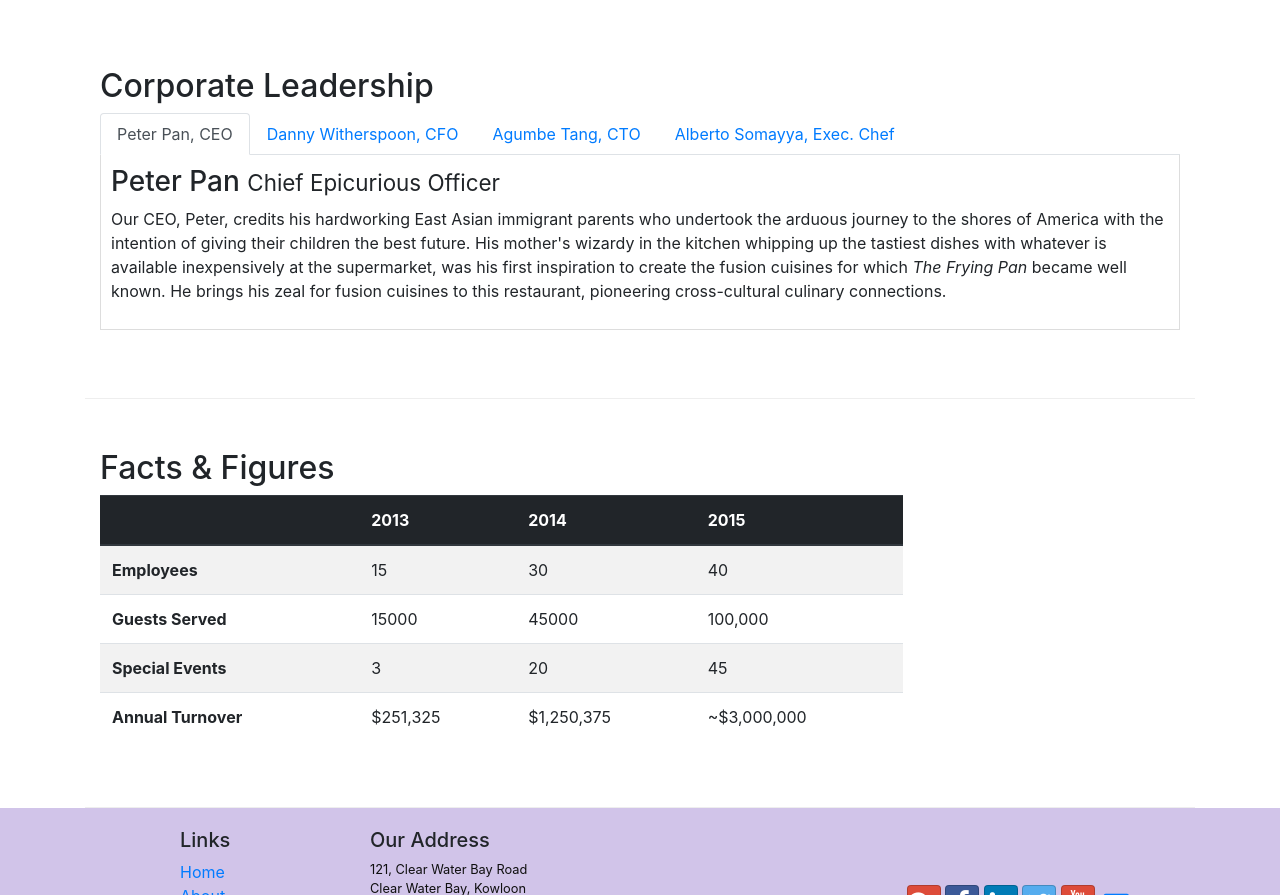
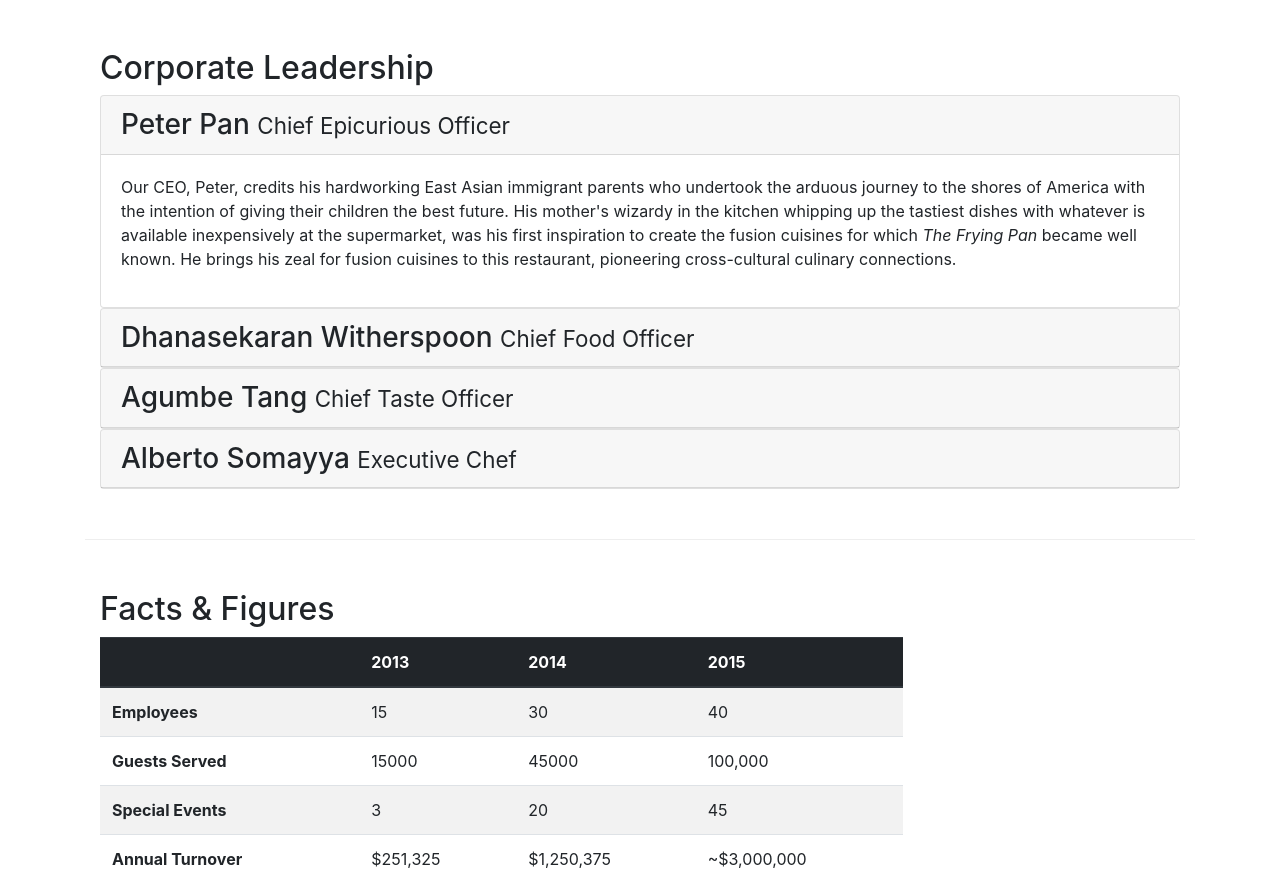
Before and after one commit to KavyaRi/conFusion, a website: page aboutus.html in a window 1280 px wide. Shown: the part 978-1873 px from the top of the page. Drawn offline with nearby package versions, Linux system fonts and the light colour scheme.

Commit message:
Accordion

```diff
--- a/aboutus.html
+++ b/aboutus.html
@@ -90,7 +90,7 @@
         <div class = "row row-content align-items-center">
             <div class = "col-sm-12">
                 <h2>Corporate Leadership</h2>
-                <ul class="nav nav-tabs">
+                <!--<ul class="nav nav-tabs">
                     <li class="nav-item">
                       <a class="nav-link active" href="#peter"
                         role="tab" data-toggle="tab">Peter Pan, CEO</a>
@@ -111,19 +111,69 @@
                 <div class="tab-content">
                     <div role="tabpanel" class="tab-pane fade show active" id="peter">
                         <h3>Peter Pan <small>Chief Epicurious Officer</small></h3>
-                        <p class = "d-none d-sm-block">Our CEO, Peter, credits his hardworking East Asian immigrant parents who undertook the arduous journey to the shores of America with the intention of giving their children the best future. His mother's wizardy in the kitchen whipping up the tastiest dishes with whatever is available inexpensively at the supermarket, was his first inspiration to create the fusion cuisines for which <em>The Frying Pan</em> became well known. He brings his zeal for fusion cuisines to this restaurant, pioneering cross-cultural culinary connections.</p>
+                        <p>Our CEO, Peter, credits his hardworking East Asian immigrant parents who undertook the arduous journey to the shores of America with the intention of giving their children the best future. His mother's wizardy in the kitchen whipping up the tastiest dishes with whatever is available inexpensively at the supermarket, was his first inspiration to create the fusion cuisines for which <em>The Frying Pan</em> became well known. He brings his zeal for fusion cuisines to this restaurant, pioneering cross-cultural culinary connections.</p>
                     </div>
-                    <div role="tabpanel" class="tab-pane fade" id="danny">
-                        <h3>Dhanasekaran Witherspoon <small>Chief Food Officer</small></h3>
-                        <p class = "d-none d-sm-block">Our CFO, Danny, as he is affectionately referred to by his colleagues, comes from a long established family tradition in farming and produce. His experiences growing up on a farm in the Australian outback gave him great appreciation for varieties of food sources. As he puts it in his own words, <em>Everything that runs, wins, and everything that stays, pays!</em></p>
+                    2
+                    3
+                    4
+                    similarly//
+                </div>-->
+                <div id="accordion">
+                    <div class="card">
+                        <div class="card-header" role="tab" id="peterhead">
+                            <h3 class="mb-0">
+                                <a data-toggle="collapse" data-target="#peter">
+                                    Peter Pan <small>Chief Epicurious Officer</small>
+                                </a>
+                            </h3>
+                        </div>
+                        <div class="collapse show" id="peter" data-parent="#accordion">
+                            <div class="card-body">
+                                <p class="d-none d-sm-block">Our CEO, Peter, credits his hardworking East Asian immigrant parents who undertook the arduous journey to the shores of America with the intention of giving their children the best future. His mother's wizardy in the kitchen whipping up the tastiest dishes with whatever is available inexpensively at the supermarket, was his first inspiration to create the fusion cuisines for which <em>The Frying Pan</em> became well known. He brings his zeal for fusion cuisines to this restaurant, pioneering cross-cultural culinary connections.</p>
+                            </div>
+                        </div>
                     </div>
-                    <div role="tabpanel" class="tab-pane fade" id="agumbe">
-                        <h3>Agumbe Tang <small>Chief Taste Officer</small></h3>
-                        <p class = "d-none d-sm-block">Blessed with the most discerning gustatory sense, Agumbe, our CTO, personally ensures that every dish that we serve meets his exacting tastes. Our chefs dread the tongue lashing that ensues if their dish does not meet his exacting standards. He lives by his motto, <em>You click only if you survive my lick.</em></p>
+                    <div class="card">
+                        <div class="card-header" role="tab" id="dannyhead">
+                            <h3 class="mb-0">
+                                <a data-toggle="collapse" data-target="#danny">
+                                    Dhanasekaran Witherspoon <small>Chief Food Officer</small>
+                                </a>
+                            </h3>
+                        </div>
+                        <div class="collapse" id="danny" data-parent="#accordion">
+                            <div class="card-body">
+                                <p class="d-none d-sm-block">Our CFO, Danny, as he is affectionately referred to by his colleagues, comes from a long established family tradition in farming and produce. His experiences growing up on a farm in the Australian outback gave him great appreciation for varieties of food sources. As he puts it in his own words, <em>Everything that runs, wins, and everything that stays, pays!</em></p>
+                            </div>
+                        </div>
                     </div>
-                    <div role="tabpanel" class="tab-pane fade" id="alberto">
-                        <h3>Alberto Somayya <small>Executive Chef</small></h3>
-                        <p class = "d-none d-sm-block">Award winning three-star Michelin chef with wide International experience having worked closely with whos-who in the culinary world, he specializes in creating mouthwatering Indo-Italian fusion experiences. He says, <em>Put together the cuisines from the two craziest cultures, and you get a winning hit! Amma Mia!</em></p>
+                    <div class="card">
+                        <div class="card-header" role="tab" id="agumbehead">
+                            <h3 class="mb-0">
+                                <a data-toggle="collapse" data-target="#agumbe">
+                                    Agumbe Tang <small>Chief Taste Officer</small>
+                                </a>
+                            </h3>
+                        </div>
+                        <div class="collapse" id="agumbe" data-parent="#accordion">
+                            <div class="card-body">
+                                <p class="d-none d-sm-block">Blessed with the most discerning gustatory sense, Agumbe, our CTO, personally ensures that every dish that we serve meets his exacting tastes. Our chefs dread the tongue lashing that ensues if their dish does not meet his exacting standards. He lives by his motto, <em>You click only if you survive my lick.</em></p>
+                            </div>
+                        </div>
+                    </div>
+                    <div class="card">
+                        <div class="card-header" role="tab" id="albertohead">
+                            <h3 class="mb-0">
+                                <a data-toggle="collapse" data-target="#alberto">
+                                    Alberto Somayya <small>Executive Chef</small>
+                                </a>
+                            </h3>
+                        </div>
+                        <div class="collapse" id="alberto" data-parent="#accordion">
+                            <div class="card-body">
+                                <p class="d-none d-sm-block">Award winning three-star Michelin chef with wide International experience having worked closely with whos-who in the culinary world, he specializes in creating mouthwatering Indo-Italian fusion experiences. He says, <em>Put together the cuisines from the two craziest cultures, and you get a winning hit! Amma Mia!</em></p>
+                            </div>
+                        </div>
                     </div>
                 </div>
             </div>
```
